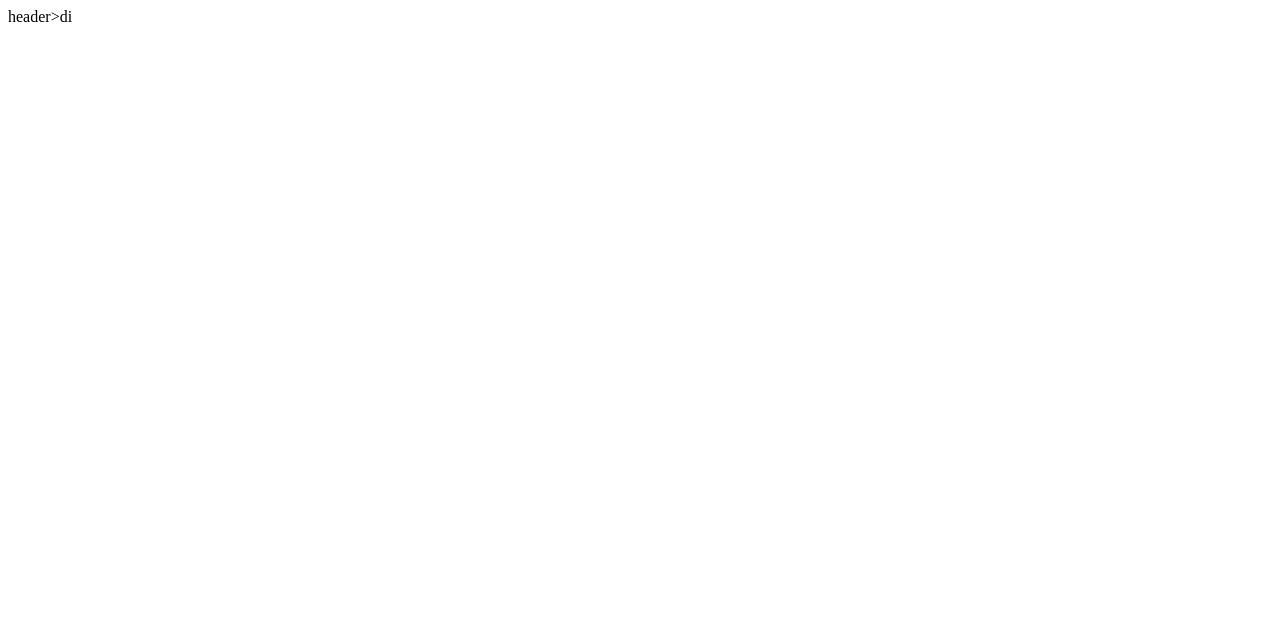
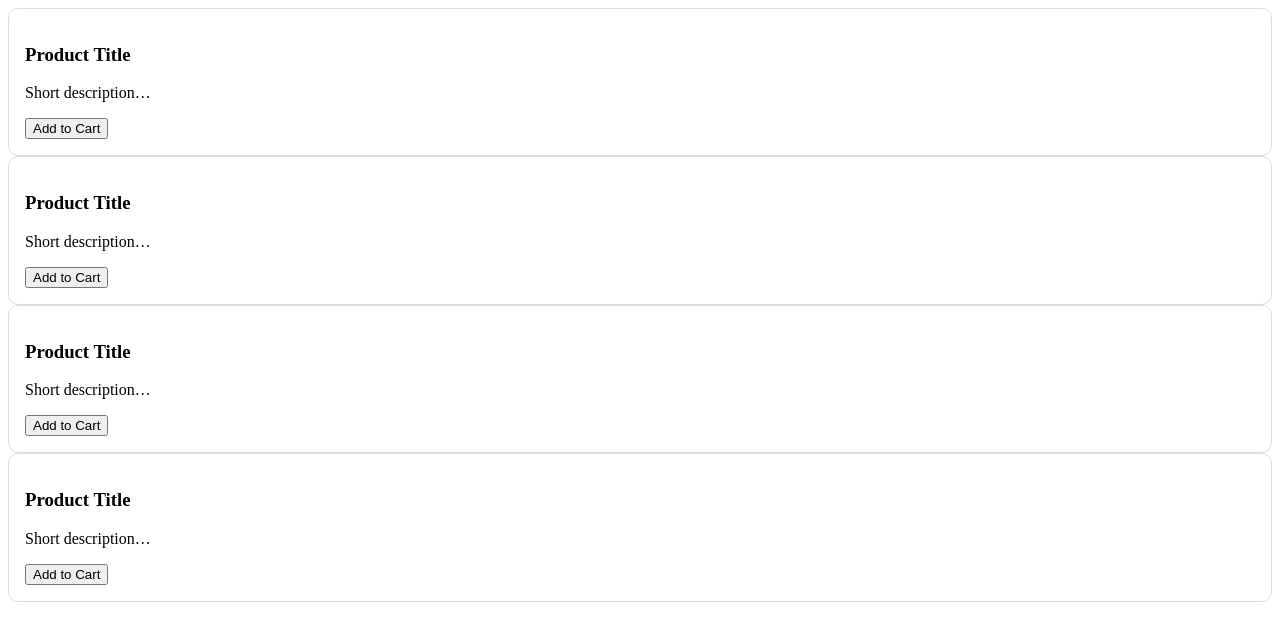
Before and after one commit to Sujay-Muramalla/WebDev_FSD_C247, a plain HTML site: page practice.html in a window 1280 px wide. Drawn offline with Linux system fonts and the light colour scheme.

Commit message:
made changes to practice.html

```diff
--- a/practice.html
+++ b/practice.html
@@ -1,13 +1,38 @@
 <!DOCTYPE html>
 <html lang="en">
-<head>
-  <meta charset="UTF-8">
-  <meta name="viewport" content="width=device-width, initial-scale=1.0">
-  <title>Document</title>
-</head>
-<body>
-
-  header>di
-
-</body>
+  <head>
+    <meta charset="UTF-8" />
+    <meta name="viewport" content="width=device-width, initial-scale=1.0" />
+    <title>Document</title>
+    <style>
+      .card {
+        border: 1px solid #ddd; /* a thin outline so you can see the box */
+        padding: 16px; /* space inside the box */
+        border-radius: 10px; /* rounded corners */
+        background: #fff; /* white background */
+      }
+    </style>
+  </head>
+  <body>
+    <div class="card">
+      <h3>Product Title</h3>
+      <p>Short description…</p>
+      <button>Add to Cart</button>
+    </div>
+    <div class="card">
+      <h3>Product Title</h3>
+      <p>Short description…</p>
+      <button>Add to Cart</button>
+    </div>
+    <div class="card">
+      <h3>Product Title</h3>
+      <p>Short description…</p>
+      <button>Add to Cart</button>
+    </div>
+    <div class="card">
+      <h3>Product Title</h3>
+      <p>Short description…</p>
+      <button>Add to Cart</button>
+    </div>
+  </body>
 </html>
```
